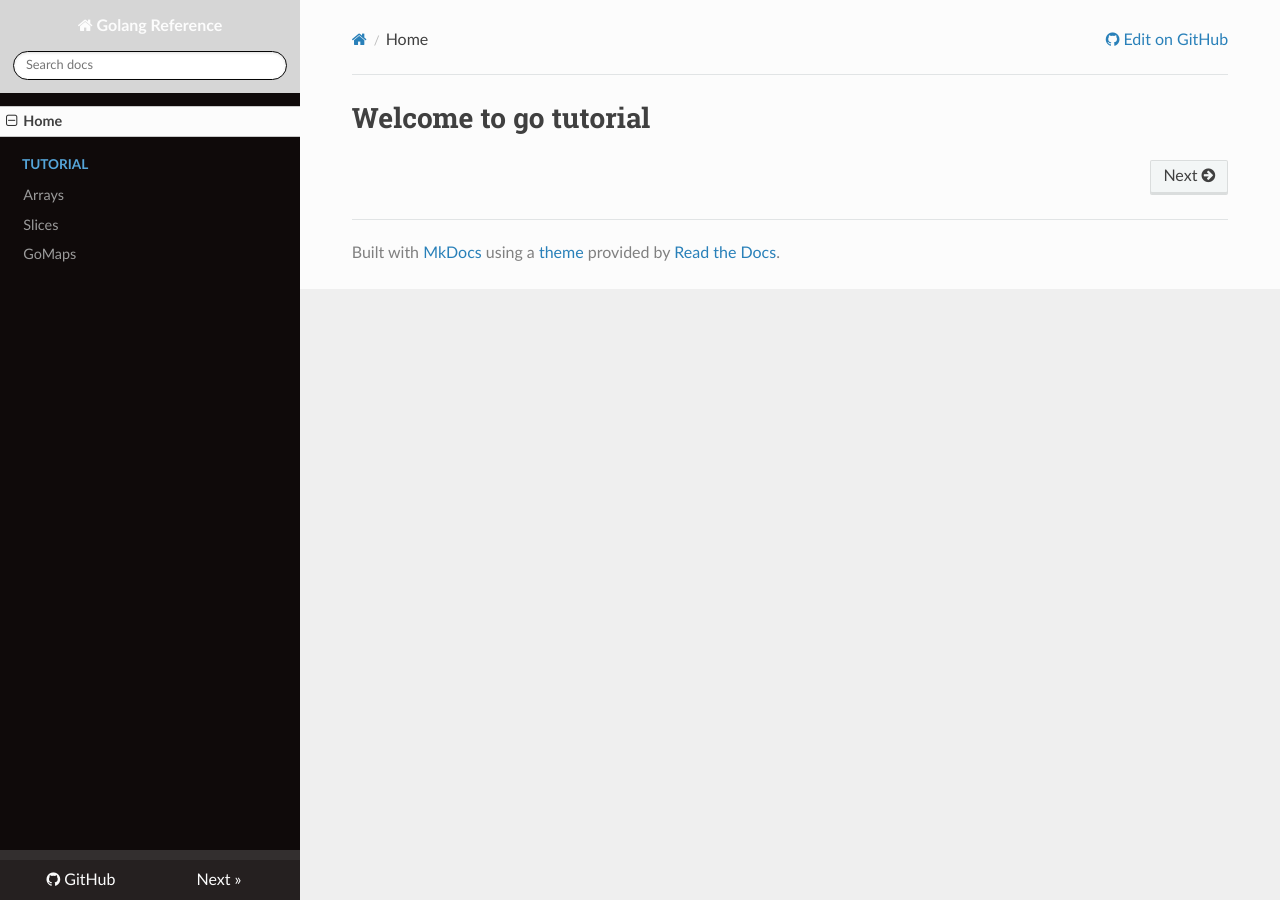
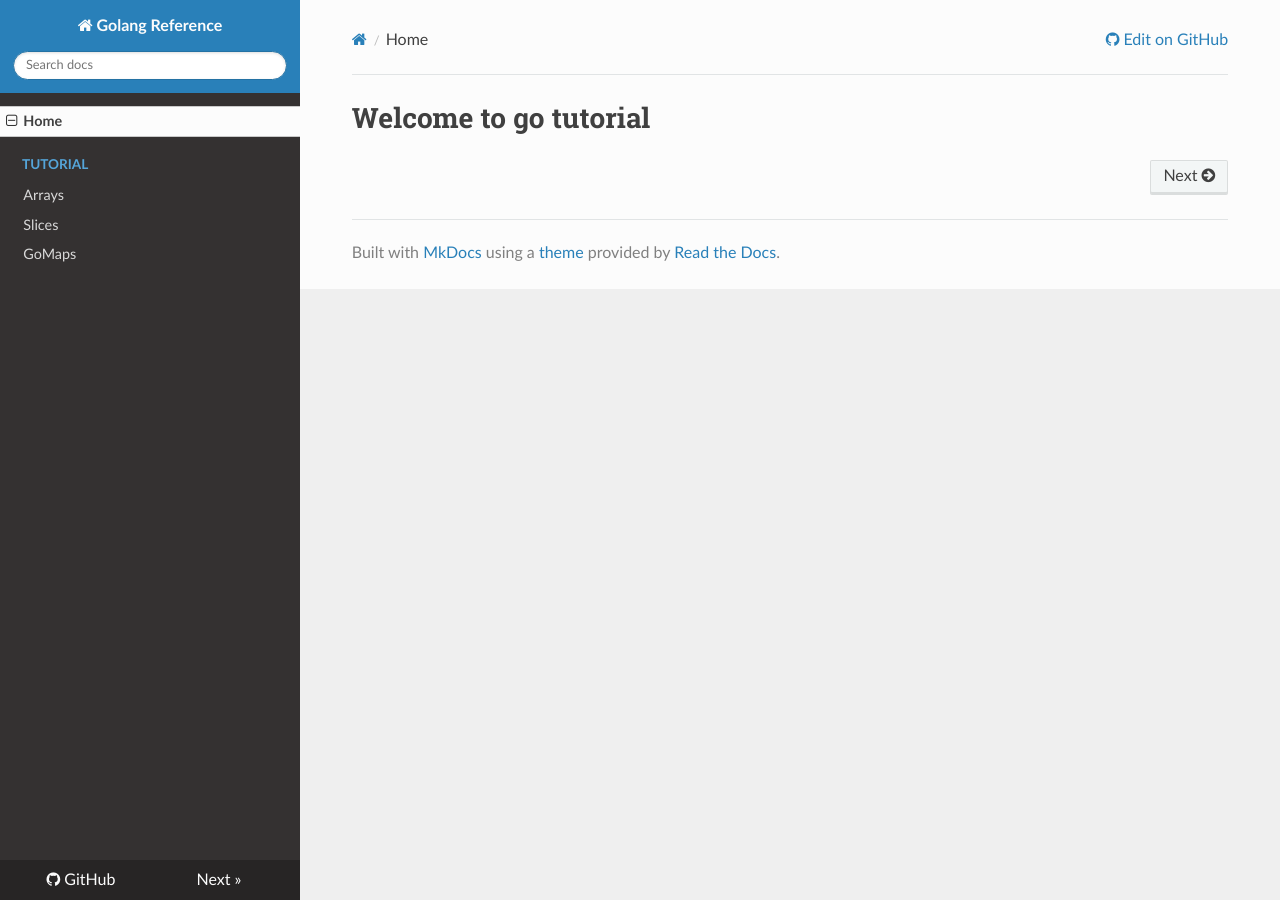
Before and after one commit to rmechi/go, an MkDocs documentation site: the page built from docs/index.md, in a window 1280 px wide. Built offline with MkDocs 1.6.1, drawn with Linux system fonts in a browser that asks for light colours; nearby versions of some CDN libraries.

Commit message:
initial commit

```diff
--- a/docs/style.css
+++ b/docs/style.css
@@ -1,35 +1,3 @@
 .wy-nav-content {
     max-width: 100% !important;
 }
-
-.wy-side-nav-search {
-    background-color: #d6d6d6;
-}
-
-.wy-side-nav-search input[type=text] {
-    border-color: #050505;
-}
-
-.wy-nav-side {
-    background: #0f0a0a
-}
-
-.wy-menu-vertical a {
-    color: inherit;
-}
-
-.wy-menu-vertical a:hover {
-    background-color: #5e3838;
-}
-
-.rst-versions {
-    border-top: solid 10px #332f2f;
-}
-
-.rst-versions .rst-current-version {
-    background-color: #252020;
-}
-
-a:hover {
-    text-decoration: underline !important;
-}
```
